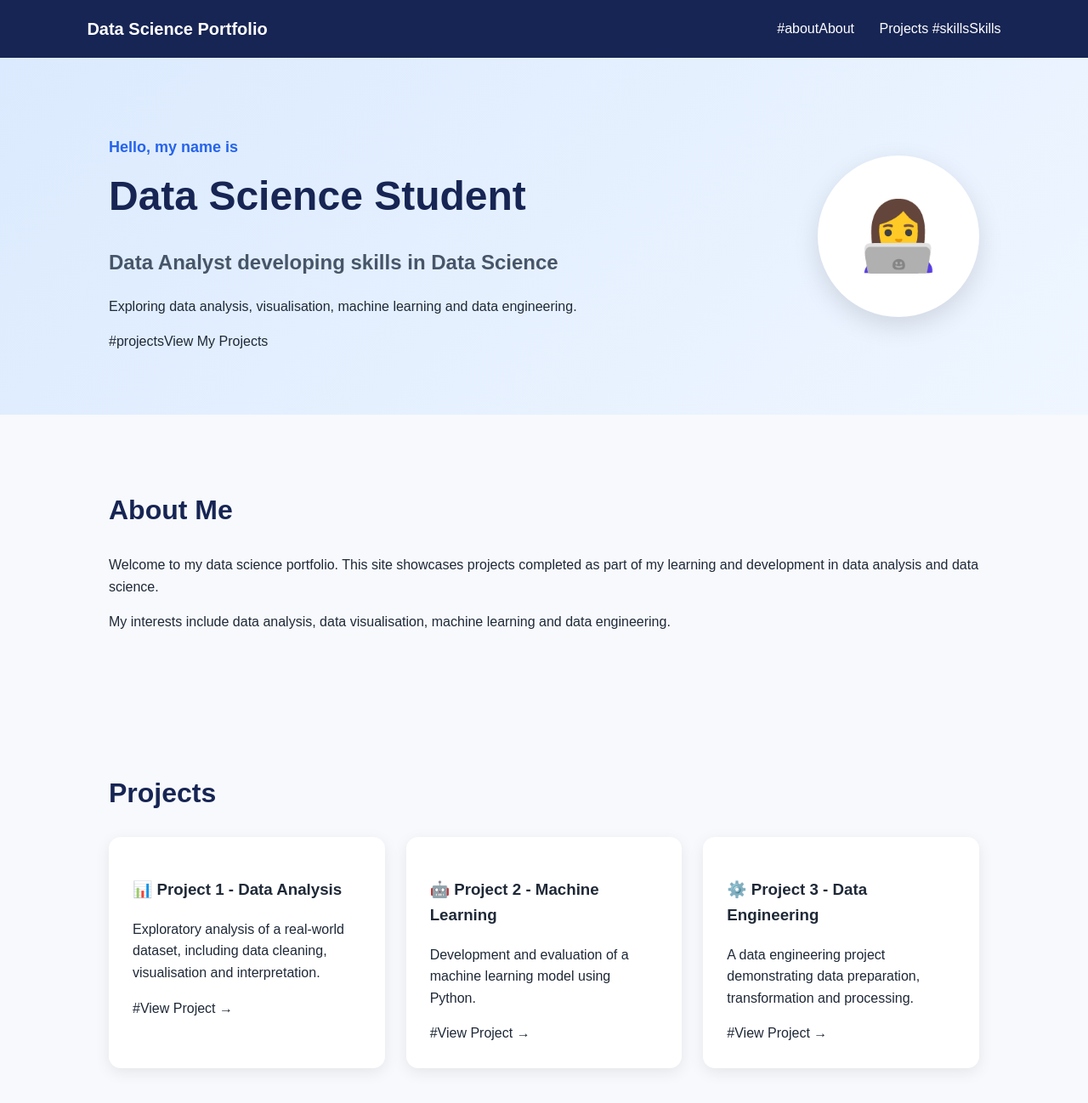
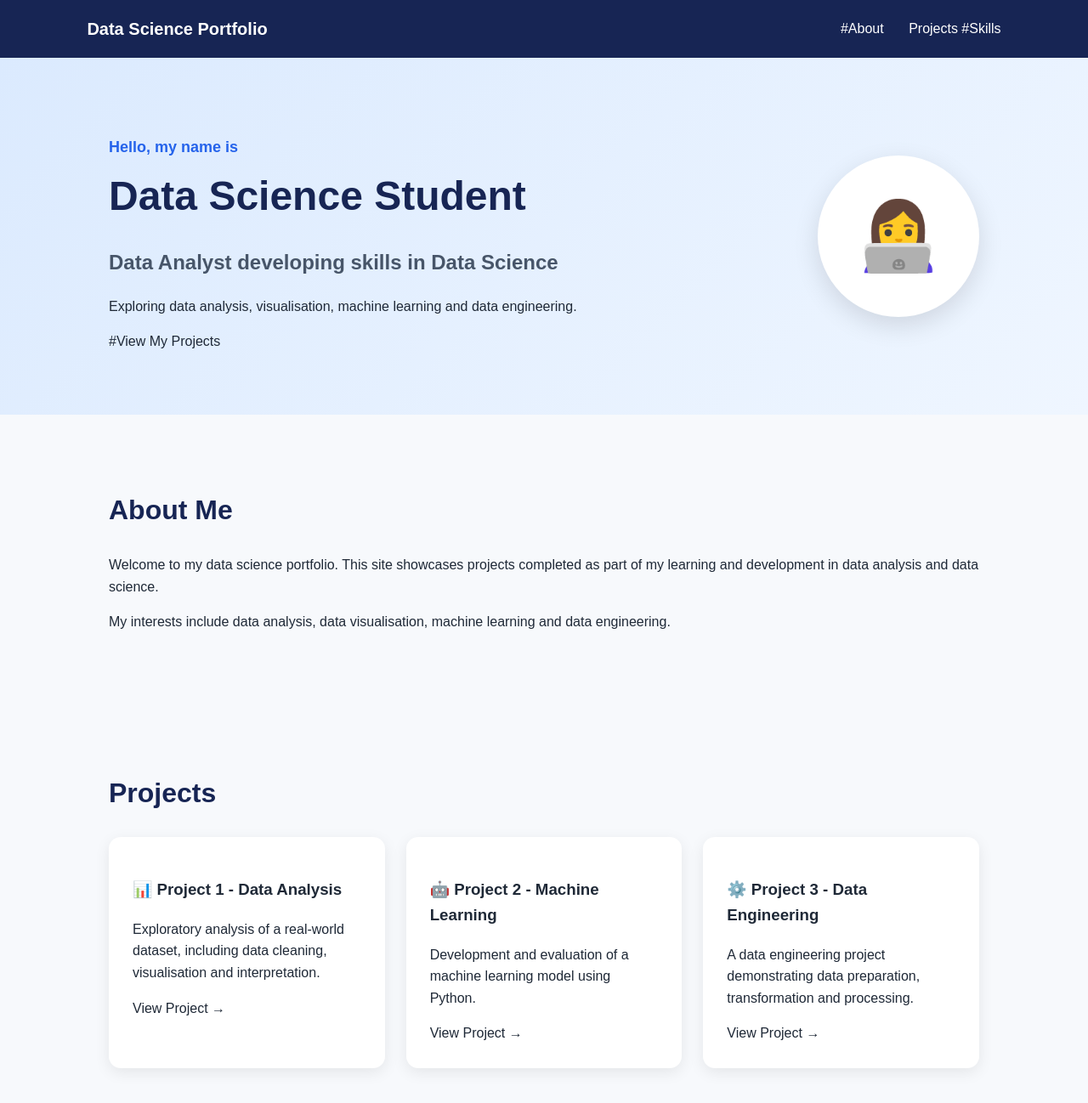
Before and after one commit to DataScienceStudent11/practice, a Jekyll site: the page index.html, which Jekyll copies as it is, in a window 1280 px wide and 1400 px high. Shown: the top 1298 px of the window at 85% size. Built offline with Jekyll 4.4.1, drawn with Linux system fonts in a browser that asks for light colours.

Commit message:
Fix link text capitalization in index.html

```diff
--- a/index.html
+++ b/index.html
@@ -17,9 +17,9 @@
         <div class="logo">Data Science Portfolio</div>
 
         <div class="nav-links">
-            #aboutAbout</a>
+            #About</a>
             <a href="#projects">Projects</a>
- #skillsSkills</a>
+ #Skills</a>
         </div>
     </nav>
 
@@ -40,7 +40,7 @@
                 machine learning and data engineering.
             </p>
 
-            #projectsView My Projects</a>
+            #View My Projects</a>
 
         </div>
 
@@ -86,7 +86,7 @@
                         including data cleaning, visualisation and interpretation.
                     </p>
 
-                    #View Project →</a>
+                    View Project →</a>
 
                 </div>
 
@@ -100,7 +100,7 @@
                         model using Python.
                     </p>
 
-                    #View Project →</a>
+                    View Project →</a>
 
                 </div>
 
@@ -114,7 +114,7 @@
                         preparation, transformation and processing.
                     </p>
 
-                    #View Project →</a>
+                    View Project →</a>
 
                 </div>
 
```
